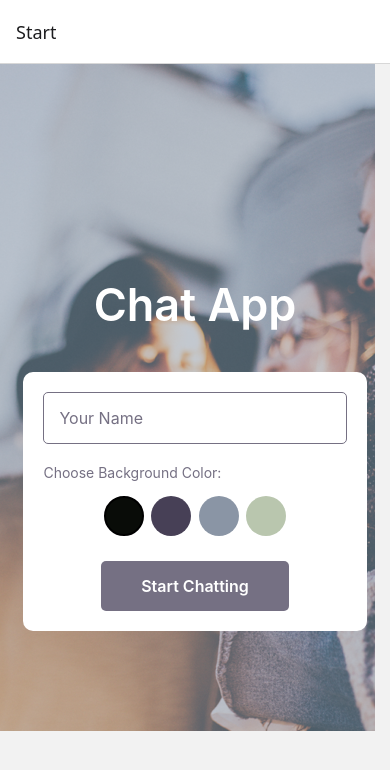
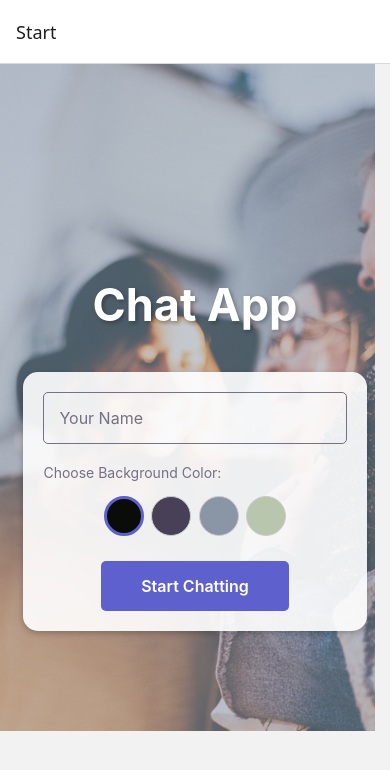
Before and after one commit to ghostmaruko/chat-app, a React Native app: screen /Start in a window 390 px wide. Shown: the top 770 px of the page. Built offline with nearby package versions, Linux system fonts and the light colour scheme.

Commit message:
mod some style, add functionality

```diff
--- a/components/Chat.js
+++ b/components/Chat.js
@@ -1,16 +1,33 @@
-import React, { useEffect } from "react";
-import { View, Text, StyleSheet } from "react-native";
-import { GiftedChat } from "react-native-gifted-chat";
+import React, { useEffect, useState } from "react";
+import { View, StyleSheet, Platform, KeyboardAvoidingView } from "react-native";
+import { GiftedChat, Bubble } from "react-native-gifted-chat";
+import tinycolor from "tinycolor2";
 
 const Chat = ({ route, navigation }) => {
-  const { name, bgColor } = route.params;
-  const [messages, setMessages] = React.useState([]);
+  // ricevi parametri dalla Start screen
+  const { name = "Guest", bgColor = "#FFFFFF" } = route.params || {};
 
+  const [messages, setMessages] = useState([]);
+
+  // calcola se il background è scuro o chiaro
+  const isDark = tinycolor(bgColor).isDark();
+
+  // scegli colori coerenti con lo sfondo
+  const theme = {
+    userBubble: isDark ? "#5E60CE" : "#4B7BE5", // colore messaggi utente
+    otherBubble: isDark ? "#E0E0E0" : "#F1F1F1", // colore messaggi ricevuti
+    userText: isDark ? "#FFF" : "#FFF",
+    otherText: isDark ? "#1A1A1A" : "#000",
+  };
+
+  // inizializza messaggi + titolo
   useEffect(() => {
+    navigation.setOptions({ title: name });
+
     setMessages([
       {
         _id: 1,
-        text: `Welcome to the chat, ${name || "Guest"}!`,
+        text: `Welcome to the chat, ${name}!`,
         createdAt: new Date(),
         user: {
           _id: 2,
@@ -20,38 +37,66 @@ const Chat = ({ route, navigation }) => {
       },
       {
         _id: 2,
-        text: "This is a system message.",
+        text: "You have joined the chat.",
         createdAt: new Date(),
         system: true,
       },
     ]);
   }, []);
 
-  // imposta il titolo dinamico
-  useEffect(() => {
-    navigation.setOptions({ title: name || "Chat" });
-  }, [navigation, name]);
+  // gestisce l'invio messaggi
+  const onSend = (newMessages = []) => {
+    setMessages((prevMessages) => GiftedChat.append(prevMessages, newMessages));
+  };
+
+  // personalizza le bolle della chat
+  const renderBubble = (props) => (
+    <Bubble
+      {...props}
+      wrapperStyle={{
+        right: {
+          backgroundColor: theme.userBubble,
+          borderRadius: 12,
+          padding: 3,
+          marginRight: 5,
+        },
+        left: {
+          backgroundColor: theme.otherBubble,
+          borderRadius: 12,
+          padding: 3,
+          marginLeft: 5,
+        },
+      }}
+      textStyle={{
+        right: { color: theme.userText },
+        left: { color: theme.otherText },
+      }}
+    />
+  );
 
   return (
-    <GiftedChat
-      messages={messages}
-      onSend={(newMessages) =>
-        setMessages((prev) => GiftedChat.append(prev, newMessages))
-      }
-      user={{ _id: 1 }}
-    />
+    <View style={[styles.container, { backgroundColor: bgColor }]}>
+      <GiftedChat
+        messages={messages}
+        onSend={onSend}
+        user={{ _id: 1, name }}
+        renderBubble={renderBubble}
+        /* bottomOffset={Platform.OS === "android" ? 10 : 20} */
+      />
+
+      {/* Evita che la tastiera copra l’input */}
+      {/*    {Platform.OS === "android" ? (
+        <KeyboardAvoidingView behavior="height" />
+      ) : (
+        <KeyboardAvoidingView behavior="padding" />
+      )} */}
+    </View>
   );
 };
 
 const styles = StyleSheet.create({
   container: {
     flex: 1,
-    justifyContent: "center",
-    alignItems: "center",
-  },
-  text: {
-    color: "#fff",
-    fontSize: 18,
   },
 });
 
--- a/components/Start.js
+++ b/components/Start.js
@@ -7,6 +7,7 @@ import {
   StyleSheet,
   ImageBackground,
 } from "react-native";
+import tinycolor from "tinycolor2"; // npm install tinycolor2
 
 const backgroundImage = require("../assets/Background Image.png");
 
@@ -16,16 +17,19 @@ const Start = ({ navigation }) => {
   const [name, setName] = useState("");
   const [bgColor, setBgColor] = useState(colors[0]);
 
+  // calcola se lo sfondo è scuro o chiaro
+  const isDark = tinycolor(bgColor).isDark();
+
   return (
     <ImageBackground source={backgroundImage} style={styles.background}>
       {/* Title */}
       <Text style={styles.title}>Chat App</Text>
 
-      {/* Box */}
-      <View style={styles.box}>
+      {/* Main Box */}
+      <View style={[styles.box, { backgroundColor: "rgba(255,255,255,0.9)" }]}>
         {/* Name input */}
         <TextInput
-          style={styles.input}
+          style={[styles.input, { color: "#000" }]} // ✅ sempre testo nero
           value={name}
           onChangeText={setName}
           placeholder="Your Name"
@@ -44,23 +48,31 @@ const Start = ({ navigation }) => {
                 bgColor === color && styles.selected,
               ]}
               onPress={() => setBgColor(color)}
+              activeOpacity={0.8}
             />
           ))}
         </View>
 
         {/* Button */}
         <TouchableOpacity
-          style={styles.button}
+          style={[
+            styles.button,
+            {
+              backgroundColor: isDark ? "#5E60CE" : "#333",
+            },
+          ]}
           onPress={() => navigation.navigate("Chat", { name, bgColor })}
+          activeOpacity={0.8}
         >
-          <Text style={styles.buttonText}>Start Chatting</Text>
+          <Text style={[styles.buttonText, { color: "#FFF" }]}>
+            Start Chatting
+          </Text>
         </TouchableOpacity>
       </View>
     </ImageBackground>
   );
 };
 
-// === STYLES ===
 const styles = StyleSheet.create({
   background: {
     flex: 1,
@@ -69,16 +81,23 @@ const styles = StyleSheet.create({
   },
   title: {
     fontSize: 45,
-    fontWeight: "600",
-    color: "#fff",
+    fontWeight: "700",
+    color: "#FFF",
     marginBottom: 40,
+    textShadowColor: "rgba(0, 0, 0, 0.3)",
+    textShadowOffset: { width: 2, height: 2 },
+    textShadowRadius: 4,
   },
   box: {
-    backgroundColor: "white",
     width: "88%",
     padding: 20,
-    borderRadius: 10,
+    borderRadius: 15,
     alignItems: "center",
+    shadowColor: "#000",
+    shadowOpacity: 0.25,
+    shadowOffset: { width: 0, height: 2 },
+    shadowRadius: 6,
+    elevation: 5,
   },
   input: {
     width: "100%",
@@ -87,12 +106,12 @@ const styles = StyleSheet.create({
     borderRadius: 5,
     padding: 15,
     fontSize: 16,
-    color: "#757083",
   },
   chooseColor: {
     alignSelf: "flex-start",
     marginTop: 20,
     color: "#757083",
+    fontSize: 14,
   },
   colorWrapper: {
     flexDirection: "row",
@@ -104,20 +123,20 @@ const styles = StyleSheet.create({
     width: 40,
     height: 40,
     borderRadius: 20,
+    borderWidth: 1,
+    borderColor: "#ccc",
   },
   selected: {
-    borderWidth: 2,
-    borderColor: "#000",
+    borderWidth: 3,
+    borderColor: "#5E60CE",
   },
   button: {
-    backgroundColor: "#757083",
     paddingVertical: 15,
     paddingHorizontal: 40,
     borderRadius: 5,
     marginTop: 10,
   },
   buttonText: {
-    color: "#fff",
     fontSize: 16,
     fontWeight: "600",
   },
--- a/package.json
+++ b/package.json
@@ -17,7 +17,8 @@
     "react-native": "0.81.5",
     "react-native-gifted-chat": "^2.8.1",
     "react-native-safe-area-context": "~5.6.0",
-    "react-native-screens": "~4.16.0"
+    "react-native-screens": "~4.16.0",
+    "tinycolor2": "^1.6.0"
   },
   "private": true
 }
```
Also changed, not shown: 1 other file (tests, documents, lock files or other folders).
